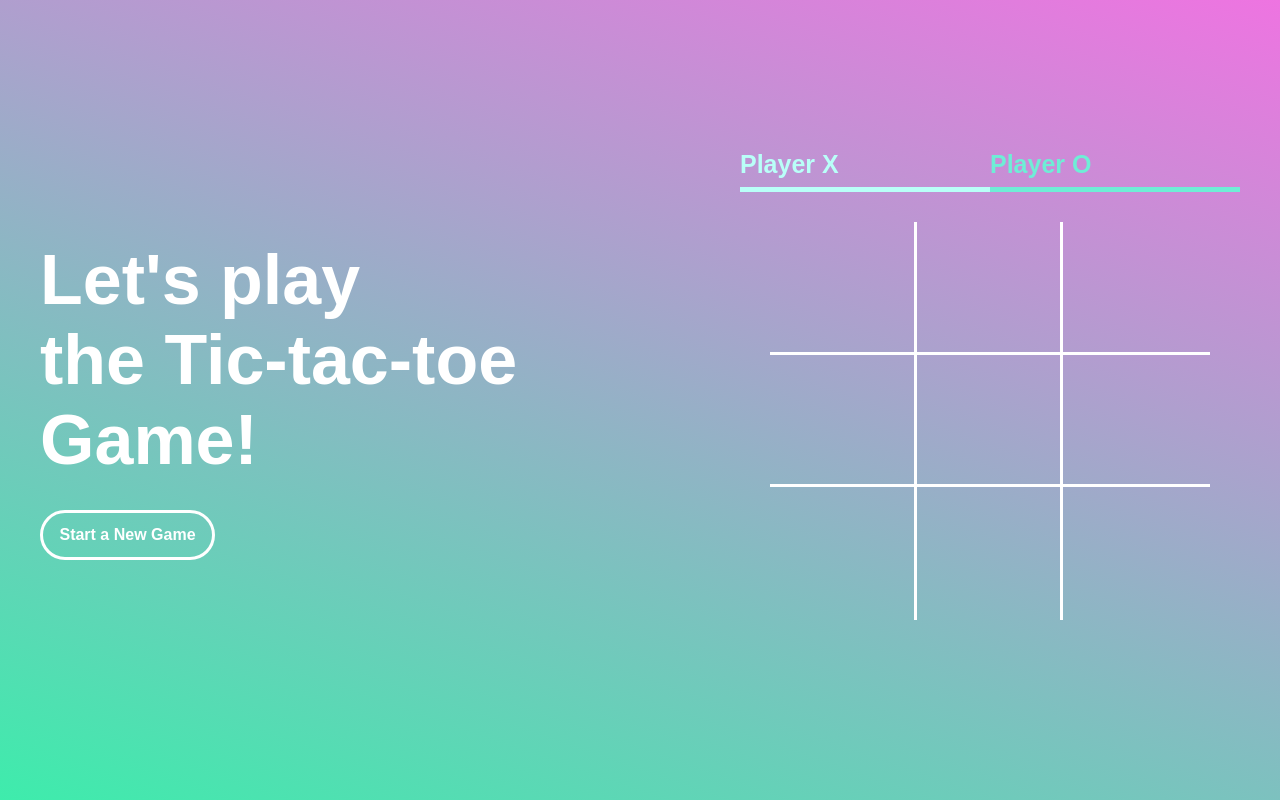
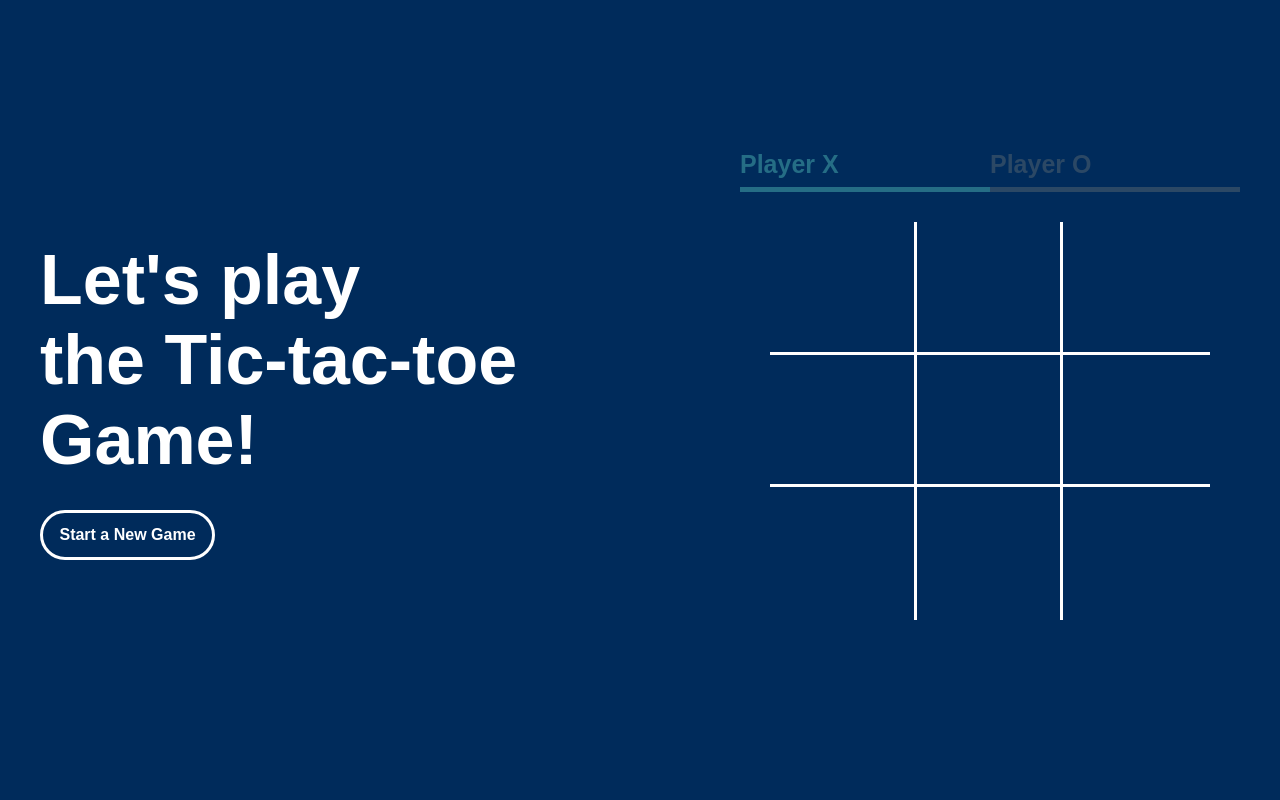
Before and after one commit to OmkarShinde1996/Tic-tac-toe, a plain HTML site: page index.html in a window 1280 px wide. Drawn offline with Linux system fonts and the light colour scheme.

Commit message:
Updated color scheam

```diff
--- a/assets/style/style.css
+++ b/assets/style/style.css
@@ -6,9 +6,8 @@
 body{
     font-family: "Merriweather Sans", sans-serif;
     color: #fff;
-    background-color: #3EECAC;
-    background-image: linear-gradient(19deg, #3EECAC 0%, #EE74E1 100%);
-
+    background-color: #002B5B;
+    /* change background color */
 
 }
 
@@ -57,31 +56,31 @@ h1{
     /* justify-content: space-around; */
     /* border-bottom: 5px solid #eeeeee; */
     /* padding-bottom: 8px; */
-    color: #6FEDD6;
+    color: #2B4865;
     font-size: 25px;
     font-weight: bold;
 }
 
 .header .player-x{
     flex: 1;
-    border-bottom: 5px solid #6FEDD6;
+    border-bottom: 5px solid #2B4865;
     padding-bottom: 8px;
 }
 
 .header .player-o{
     flex: 1;
-    border-bottom: 5px solid #6FEDD6;
+    border-bottom: 5px solid #2B4865;
     padding-bottom: 8px;
 }
 
 .player-x.active{
-    color: #B9FFF8;
-    border-color: #B9FFF8;
+    color: #256D85;
+    border-color: #256D85;
 }
 
 .player-o.active{
-    color: #B9FFF8;
-    border-color: #B9FFF8;
+    color: #256D85;
+    border-color: #256D85;
 }
 
 .tile-x{
```
Also changed, not shown: index.html (+2 -0 lines).
